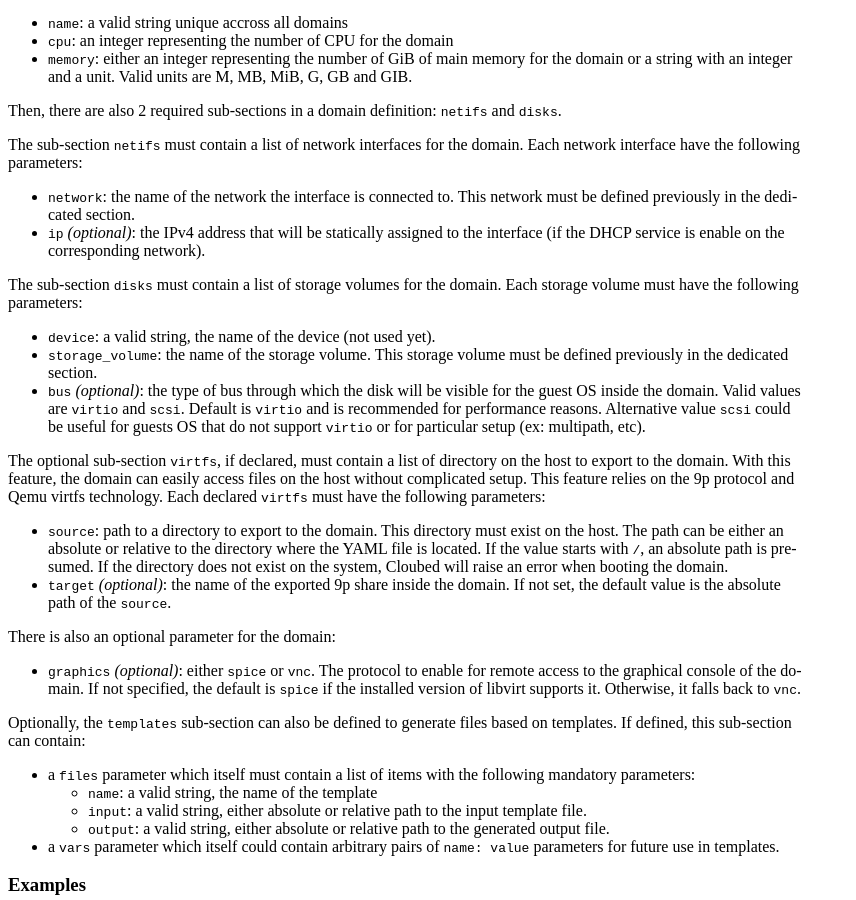
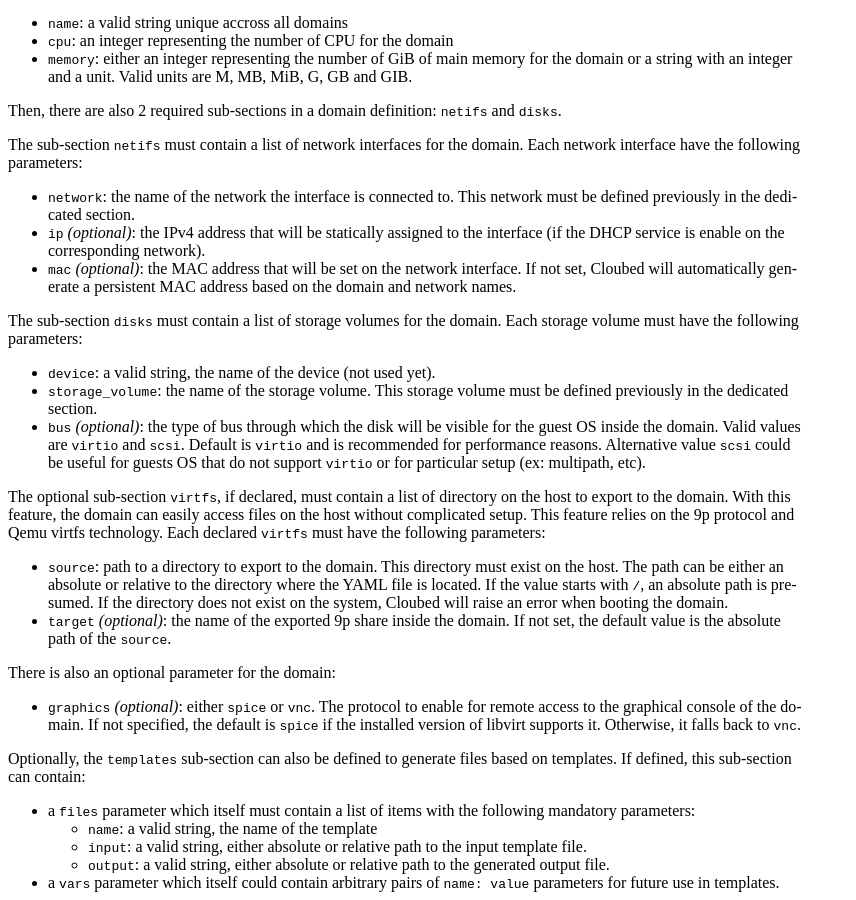
Before and after one commit to rezib/cloubed, a Sphinx documentation site: the page built from doc/yaml.rst, in a window 1280 px wide and 900 px high, scrolled down 3616 px. Shown: the whole window, without its empty margins (0-856 px from the left). Built offline with Sphinx 7.4.7, drawn with Linux system fonts in a browser that asks for light colours.

Commit message:
add documentation about new mac parameter

```diff
--- a/doc/yaml.rst
+++ b/doc/yaml.rst
@@ -267,6 +267,9 @@ domain. Each network interface have the following parameters:
   network must be defined previously in the dedicated section.
 * ``ip`` *(optional)*: the IPv4 address that will be statically assigned to the
   interface (if the DHCP service is enable on the corresponding network).
+* ``mac`` *(optional)*: the MAC address that will be set on the network
+  interface. If not set, Cloubed will automatically generate a persistent MAC
+  address based on the domain and network names.
 
 The sub-section ``disks`` must contain a list of storage volumes for the
 domain. Each storage volume must have the following parameters:
```
